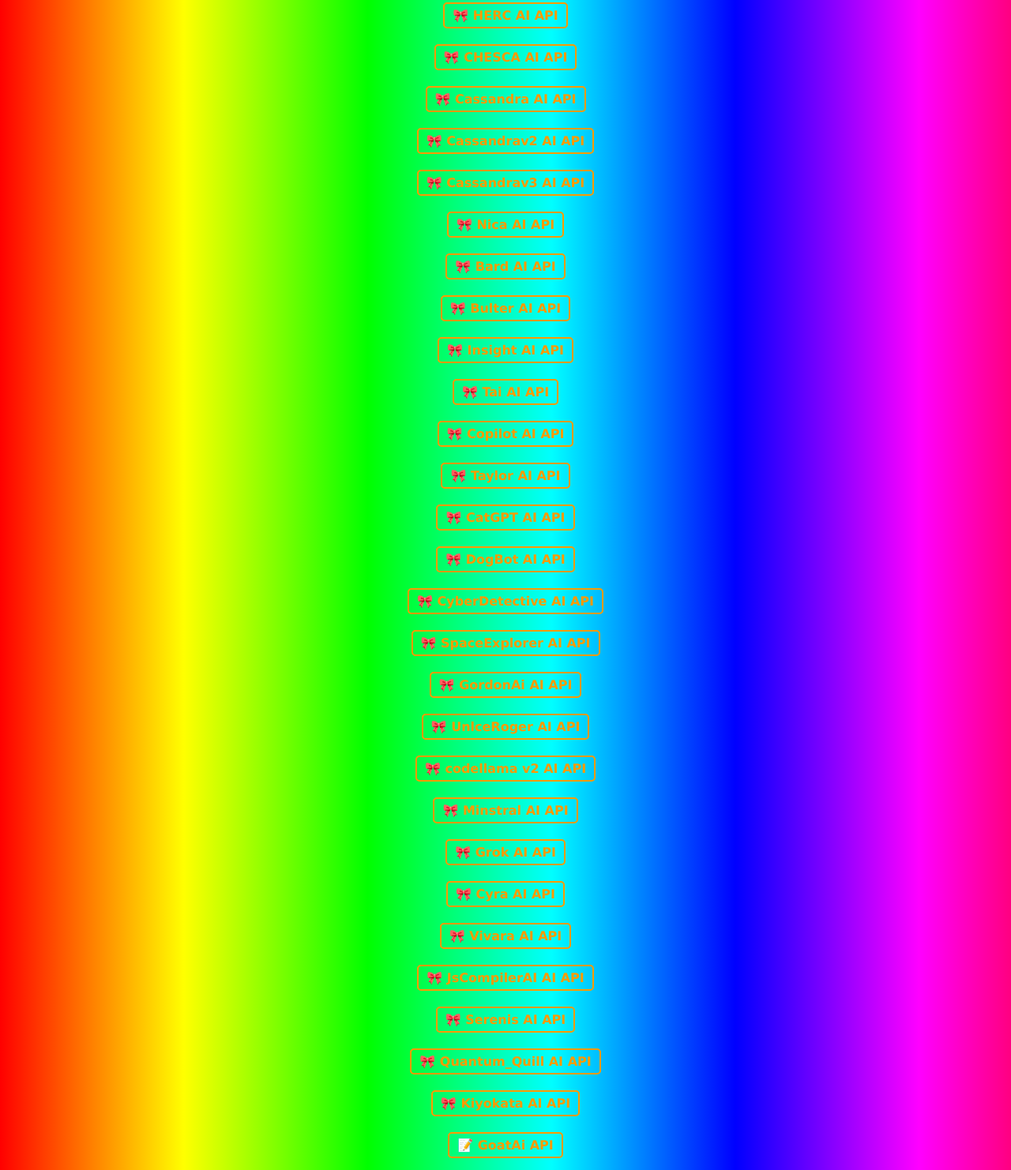
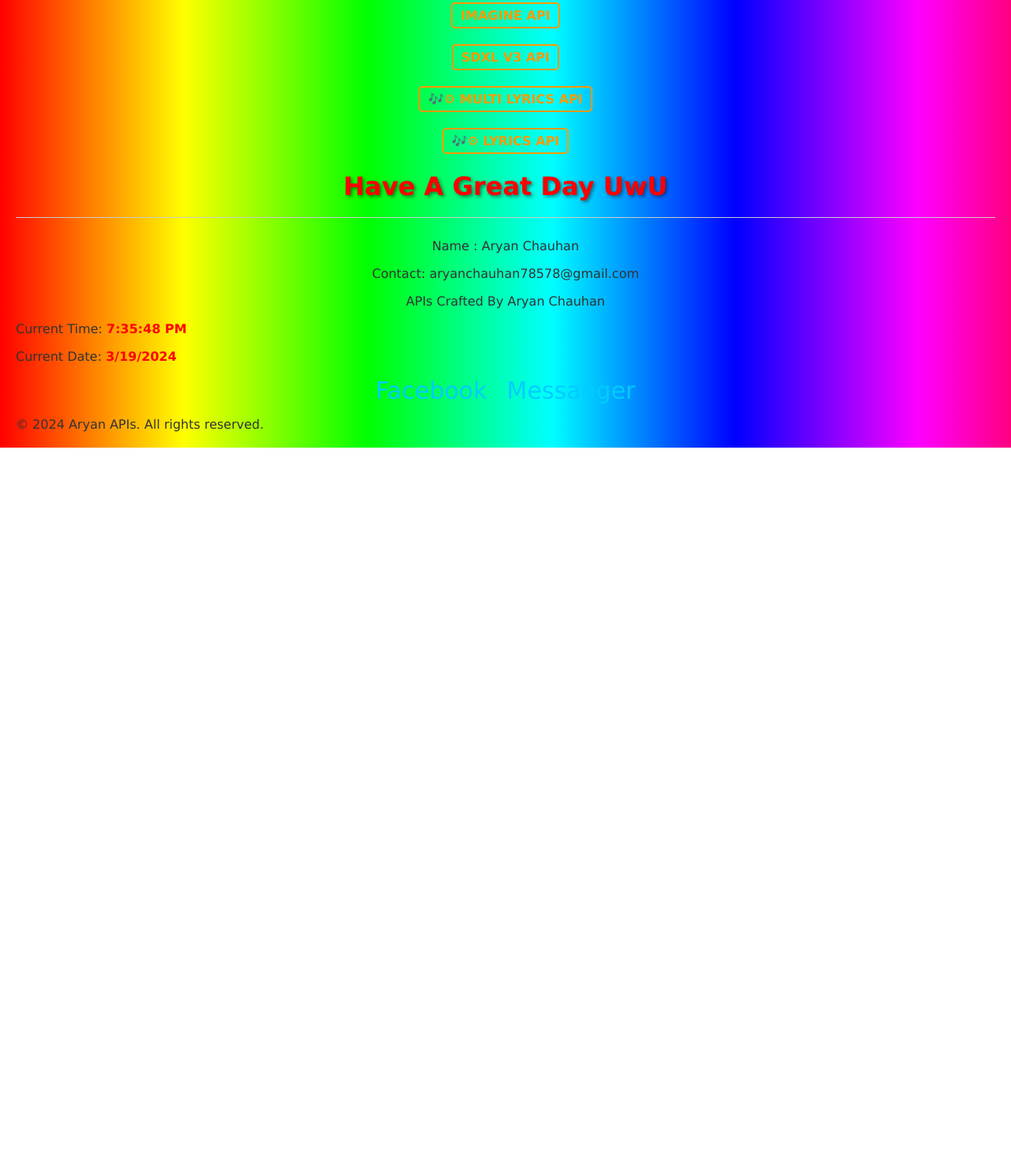
Before and after one commit to Sjjsbsjsksnhjsn/Ssjshsushsbdhjddbb, a website: page index.html in a window 1280 px wide. Shown: the part 4358-5840 px from the top of the page at 79% size. After the commit the page ends 4925 px from the top, so only its background shows below. Drawn offline with Linux system fonts and the light colour scheme.

Commit message:
Update index.html

```diff
--- a/index.html
+++ b/index.html
@@ -3,7 +3,7 @@
 <head>
   <meta charset="UTF-8">
   <meta name="viewport" content="width=device-width, initial-scale=1.0">
-  <title>Aryan API's Website</title>
+  <title>Aryan API's Website Hub</title>
   <style>
     body {
       font-family: 'Verdana', sans-serif;
@@ -211,7 +211,7 @@
 
 <li class="api-list-item"><a href="/orochi?prompt=hello">💬⚙ OROCHI AI API</a></li>
 
-<li class="api-list-item"><a href="/gpt4?prompt=hello">💬⚙ GPT4 API</a></li>
+<li class="api-list-item"><a href="/api/gpt-4?prompt=hello">💬⚙ GPT4 API</a></li>
 
   <li class="api-list-item"><a href="/boxai?query=hello">💬⚙ BOXAI API</a></li>
 
@@ -351,65 +351,6 @@
 
   <li class="api-list-item"><a href="/lyricsvideo">🎬⚙ LYRICAL VIDEO API</a></li>
 
-<li class="api-list-item"><a href="/sumi?query=hello&userName=LiANE">🎀 SUMI AI API</a></li>
-
-<li class="api-list-item"><a href="/hercai2?query=hello&userName=LiANE">🎀 HERC AI API</a></li>
-
-<li class="api-list-item"><a href="/chesca?query=hello&userName=LiANE">🎀 CHESCA AI API</a></li>
-
-<li class="api-list-item"><a href="/cassandra?query=hello&userName=LiANE">🎀 Cassandra AI API</a></li>
-
-<li class="api-list-item"><a href="/cassandrav2?query=hello&userName=LiANE">🎀 Cassandrav2 AI API</a></li>
-
-<li class="api-list-item"><a href="/cassandrav3?query=hello&userName=LiANE">🎀 Cassandrav3 AI API</a></li>
-
-<li class="api-list-item"><a href="/nica?query=hello&userName=LiANE">🎀 Nica AI API</a></li>
-
-<li class="api-list-item"><a href="/bard4?query=hello&userName=LiANE">🎀 Bard AI API</a></li>
-
-<li class="api-list-item"><a href="/bulter?query=hello&userName=LiANE">🎀 Bulter AI API</a></li>
-
-<li class="api-list-item"><a href="/insight?query=hello&userName=LiANE">🎀 Insight AI API</a></li>
-
-<li class="api-list-item"><a href="/tai?query=hello&userName=LiANE">🎀 Tai AI API</a></li>
-
-<li class="api-list-item"><a href="/copilot?query=hello&userName=LiANE">🎀 Copilot AI API</a></li>
-
-<li class="api-list-item"><a href="/taylor?query=hello&userName=LiANE">🎀 Taylor AI API</a></li>
-
-<li class="api-list-item"><a href="/catgpt?query=hello&userName=LiANE">🎀 CatGPT AI API</a></li>
-
-<li class="api-list-item"><a href="/dogbot?query=hello&userName=LiANE">🎀 DogBot AI API</a></li>
-
-<li class="api-list-item"><a href="/cyberdetective?query=hello&userName=LiANE">🎀 CyberDetective AI API</a></li>
-
-<li class="api-list-item"><a href="/spaceexplorer?query=hello&userName=LiANE">🎀 SpaceExplorer AI API</a></li>
-
-<li class="api-list-item"><a href="/gordonai?query=hello&userName=LiANE">🎀 GordonAi AI API</a></li>
-
-<li class="api-list-item"><a href="/unlceroger?query=hello&userName=LiANE">🎀 UnlceRoger AI API</a></li>
-
-<li class="api-list-item"><a href="/codellama2?query=hello&userName=LiANE">🎀 codellama v2 AI API</a></li>
-
-<li class="api-list-item"><a href="/minstral?query=hello&userName=LiANE">🎀 Minstral AI API</a></li>
-
-<li class="api-list-item"><a href="/grok?query=hello&userName=LiANE">🎀 Grok AI API</a></li>
-
-<li class="api-list-item"><a href="/cyra?query=hello&userName=LiANE">🎀 Cyra AI API</a></li>
-
-<li class="api-list-item"><a href="/vivara?query=hello&userName=LiANE">🎀 Vivara AI API</a></li>
-
-<li class="api-list-item"><a href="/jscompilerai?query=hello&userName=LiANE">🎀 JsCompilerAI AI API</a></li>
-
-<li class="api-list-item"><a href="/serenis?query=hello&userName=LiANE">🎀 Serenis AI API</a></li>
-
-<li class="api-list-item"><a href="/quantum_quill?query=hello&userName=LiANE">🎀 Quantum_Quill AI API</a></li>
-
-<li class="api-list-item"><a href="/kiyokata?query=hello&userName=LiANE">🎀 Kiyokata AI API</a></li>
-
-<li class="api-list-item"><a href="/goatai?query=hello&userName=LiANE">📝 GoatAi
-API</a></li>
-
 <li class="api-list-item"><a href="/art?url=${url}&model=${model}">ART API</a></li>
 
 <li class="api-list-item"><a href="/imagine?prompt=sky&model=${model}">IMAGINE API</a></li>
@@ -421,9 +362,7 @@
 
 <li class="api-list-item"><a href="/lyricsx?songName=lyrics+cupid+fifty+fifty">🎶⚙ LYRICS API</a></li>
 
- <li class="api-list-item"><a href="/chatgpt?prompt=hello">💬⚙ ChatGPT API</a></li>
-
-<h1>👑 Have A Great Day </h1>
+<h1>Have A Great Day UwU</h1>
   </ul>
 
 <!-- Owner Information -->
@@ -441,7 +380,6 @@
 <div class="social-links">
   <a href="https://facebook.com/61551115508535" target="_blank">Facebook</a>
   <a href="https://m.me/official.aryan.xyz" target="_blank">Messanger</a>
-  <a href="https://github.com/aryanchauhan09" target="_blank">GitHub</a>
 </div>
 
 <script>
```
